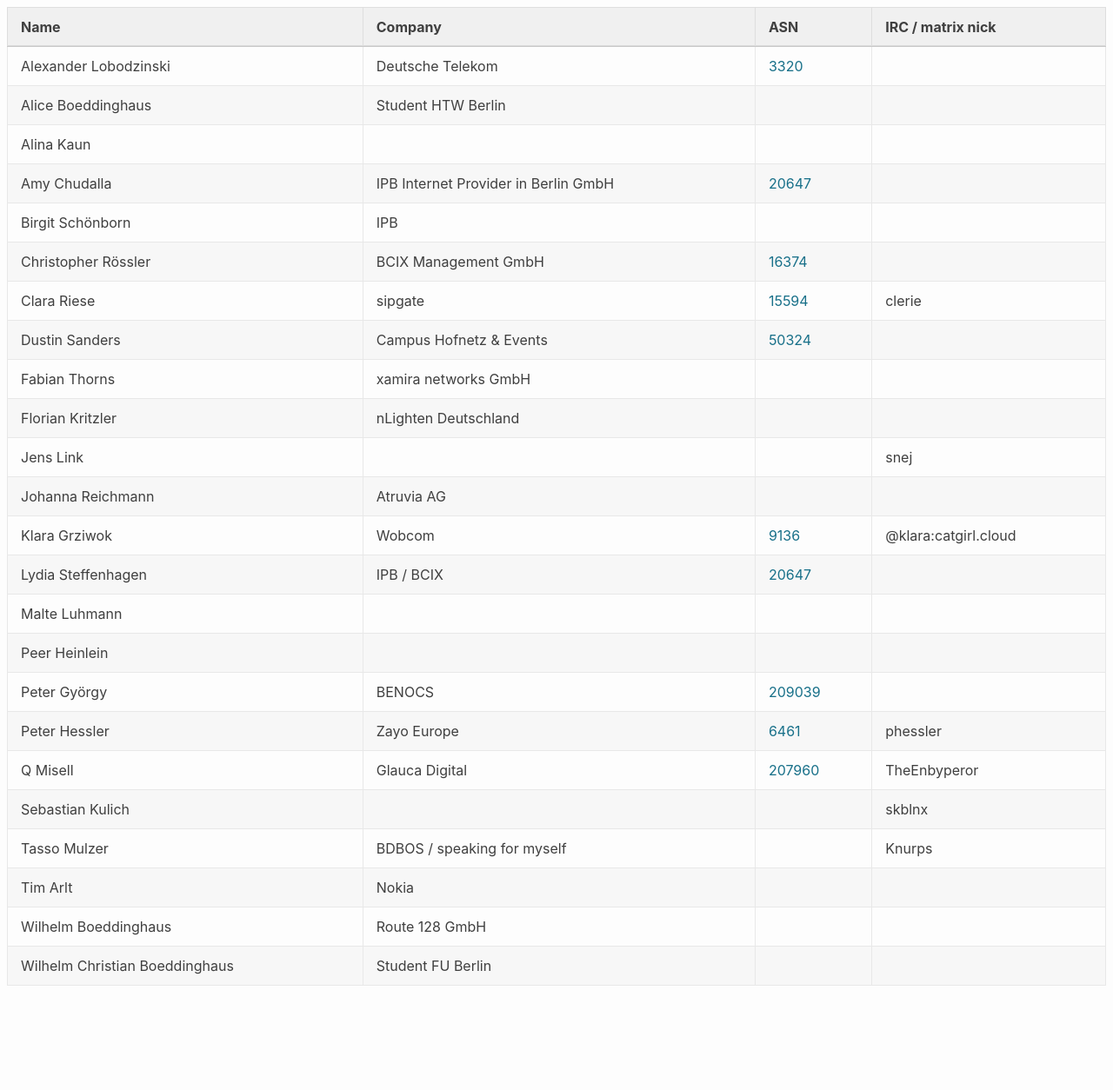
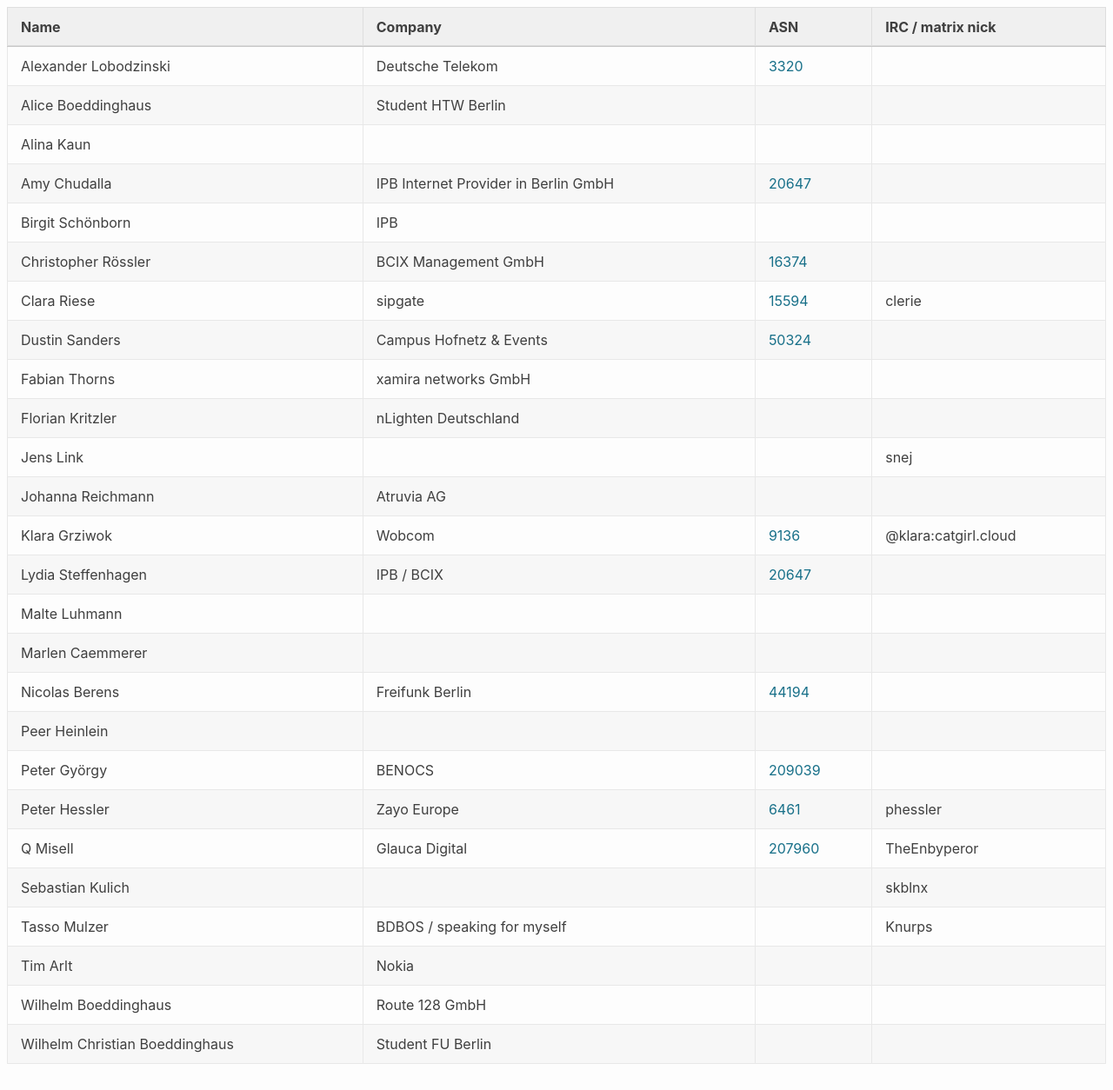
Before and after one commit to denog/pretix-attendeelist, a Jekyll site: the page built from denogmeetup25-03/index.markdown, in a window 1280 px wide and 1254 px high. Shown: the whole window at 87% size. Built offline with Jekyll 4.4.1, drawn with Linux system fonts in a browser that asks for light colours.

Commit message:
Latest data: Wed Feb 19 09:47:50 UTC 2025

```diff
--- a/_data/attendees_denogmeetup25-03.json
+++ b/_data/attendees_denogmeetup25-03.json
@@ -90,6 +90,18 @@
     "asn": null
   },
   {
+    "name": "Marlen Caemmerer",
+    "company": null,
+    "irc": null,
+    "asn": null
+  },
+  {
+    "name": "Nicolas Berens",
+    "company": "Freifunk Berlin",
+    "irc": null,
+    "asn": "44194"
+  },
+  {
     "name": "Peer Heinlein",
     "company": null,
     "irc": null,
```
